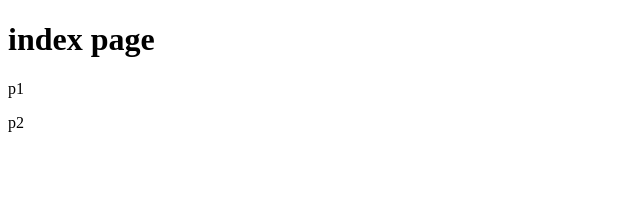
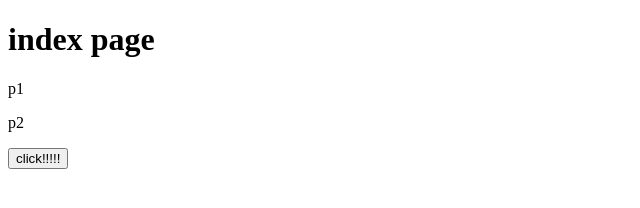
Before and after one commit to rlaxoals0812/my_project, a plain HTML site: page index.html in a window 1280 px wide. Shown: the whole page, without its empty margins (0-640 px from the left). Drawn offline with Linux system fonts and the light colour scheme.

Commit message:
button added

```diff
--- a/index.html
+++ b/index.html
@@ -10,6 +10,10 @@
         <h1>index page</h1>
         <p>p1</p>
         <p>p2</p>
+        <button id="butt">button</button>
     </div>
+    <script>
+        document.querySelector('#butt').innerText = "click!!!!!"
+    </script>
 </body>
 </html>
```
